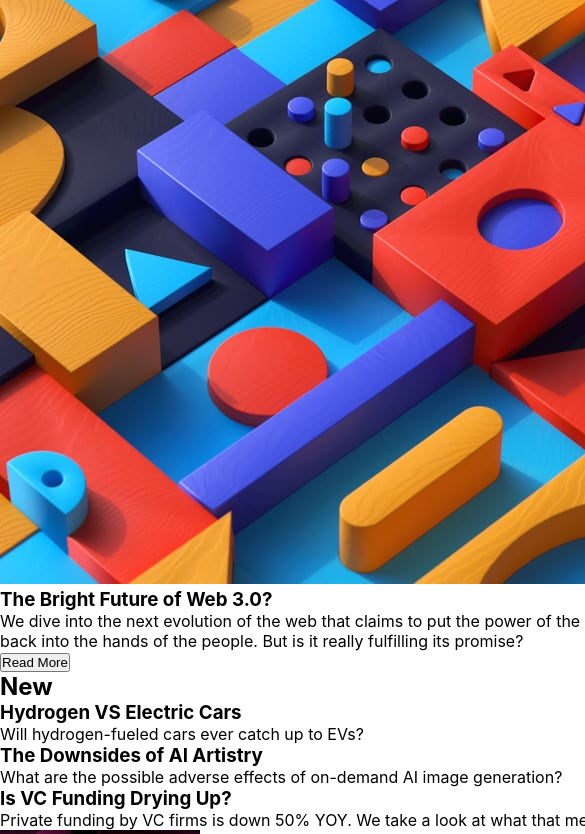
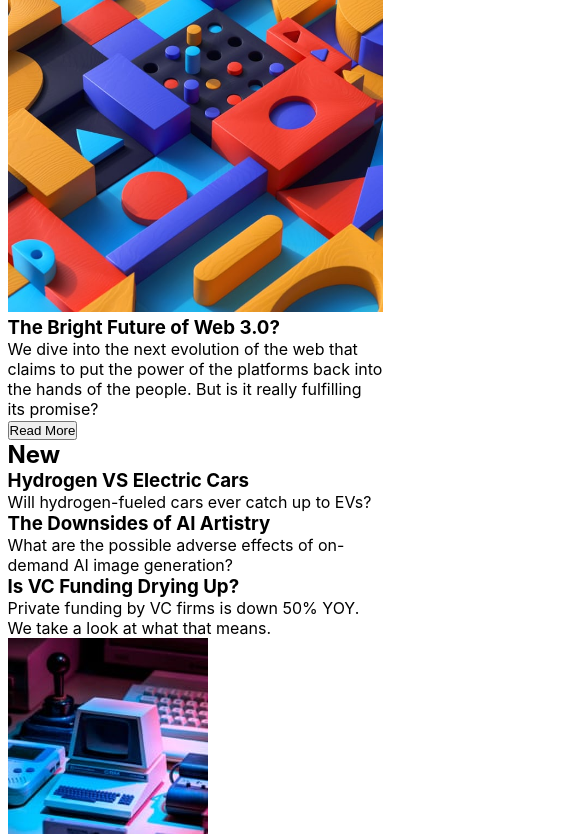
Before and after one commit to j-sherrick/news-homepage, a website: page index.html in a window 390 px wide. Shown: the part 72-906 px from the top of the page, 585 px wide, since content can reach past the window. Drawn offline with Linux system fonts and the light colour scheme.

Commit message:
implementing responsive grid

```diff
--- a/sass/layout/__layout.scss
+++ b/sass/layout/__layout.scss
@@ -6,10 +6,14 @@ body {
 }
 
 .page-container {
-    max-width: 68.75rem;
+    max-width: 23.4375rem;
     margin: 1.75rem auto 0 auto;
     display: grid;
-    grid-template-columns: repeat(3);
+    grid-template-columns: 1fr;
+
+    @include breakpoint('md') {
+        max-width: 68.75rem;
+    }
 }
 
 .news {
--- a/sass/partials/__base.scss
+++ b/sass/partials/__base.scss
@@ -26,3 +26,8 @@ a {
 body {
     box-sizing: inherit;
 }
+
+img,
+picture {
+    max-width: 100%;
+}
```
Also changed, not shown: index.html (+1 -1 lines), assets/css/style.css, 1 other file.
